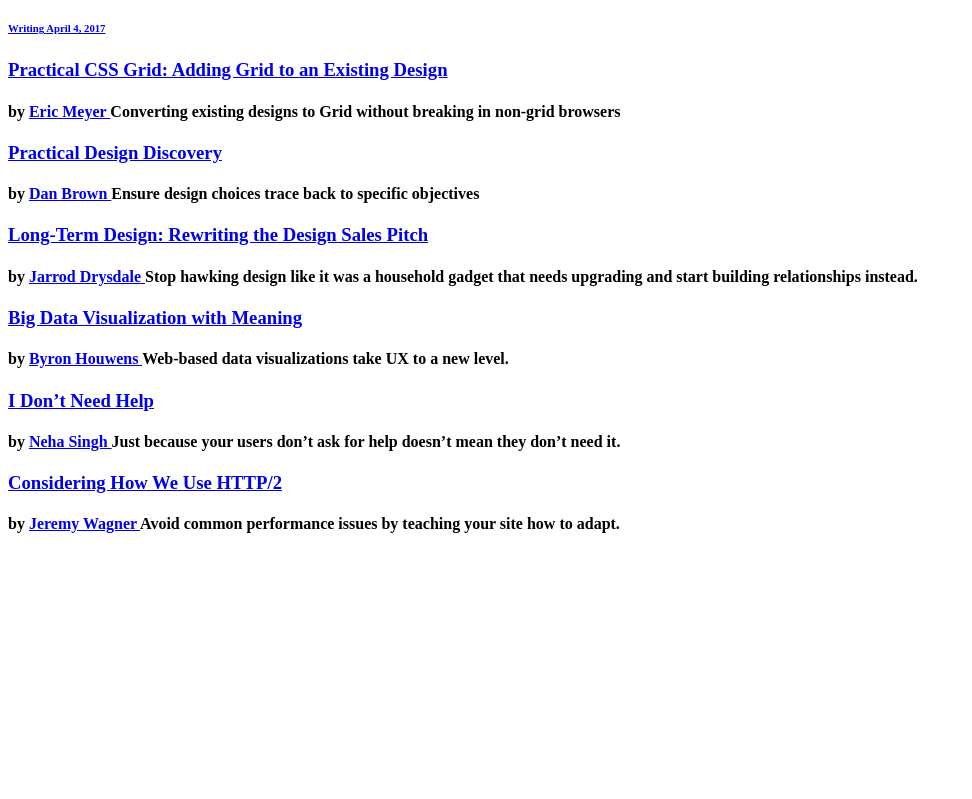
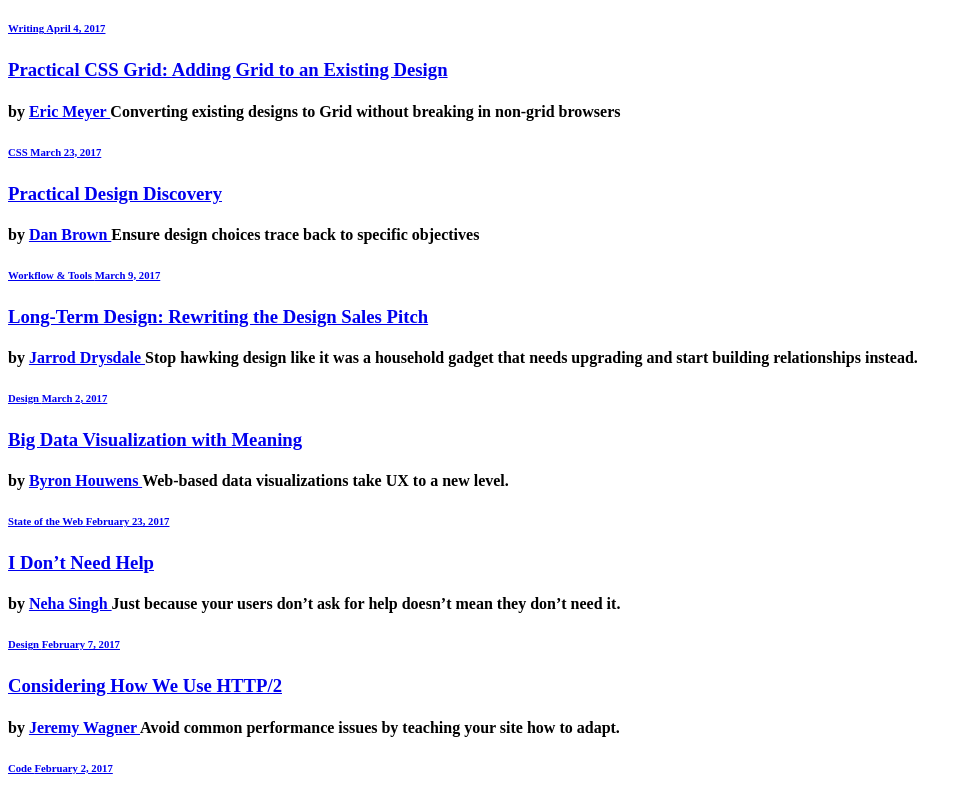
Before and after one commit to martinegagne/html_layout, a plain HTML site: page index.html in a window 1280 px wide. Shown: the part 1185-1984 px from the top of the page, without its empty margins (0-972 px from the left). Before the commit the page ends 1740 px from the top, so only its background shows below. Drawn offline with Linux system fonts and the light colour scheme.

Commit message:
added subsections and links to blog posts 8, 9, 10, 11, 12, 13

```diff
--- a/index.html
+++ b/index.html
@@ -191,6 +191,12 @@
   <h4>by <a href="https://alistapart.com/author/emeyer">Eric Meyer
   </a> Converting existing designs to Grid without breaking in non-grid browsers
   </h4>
+  <h6>
+    <a href="https://alistapart.com/topic/css">CSS
+    </a>
+    <a href="https://alistapart.com/article/practical-grid">March 23, 2017
+    </a>
+  </h6>
 </article>
 
 <article class="Blog post 9">
@@ -202,6 +208,13 @@
   <h4>by <a href="https://alistapart.com/author/dan-brown">Dan Brown
   </a>Ensure design choices trace back to specific objectives
   </h4>
+  <h6>
+    <a href="https://alistapart.com/topic/workflow-tools">Workflow & Tools
+    </a>
+    <a href="https://alistapart.com/article/practical-design-discovery">March 9,
+      2017
+    </a>
+  </h6>
 </article>
 
 <article class="Blog post 10">
@@ -214,6 +227,13 @@
   </a>Stop hawking design like it was a household gadget that needs upgrading
   and start building relationships instead.
   </h4>
+  <h6>
+    <a href="https://alistapart.com/topic/design">Design
+    </a>
+    <a href="https://alistapart.com/article/long-term-design-rewriting-the-
+    design-sales-pitch">March 2, 2017
+    </a>
+  </h6>
 </article>
 
 <article class="Blog post 11">
@@ -225,6 +245,13 @@
   <h4>by <a href="https://alistapart.com/author/byron-houwens">Byron Houwens
   </a> Web-based data visualizations take UX to a new level.
   </h4>
+  <h6>
+    <a href="https://alistapart.com/topic/state-of-the-web">State of the Web
+    </a>
+    <a href="https://alistapart.com/article/big-data-visualization-with-meaning"
+    >February 23, 2017
+    </a>
+  </h6>
 </article>
 
 <article class="Blog post 12">
@@ -236,6 +263,13 @@
   </a> Just because your users don’t ask for help doesn’t mean they don’t need
   it.
   </h4>
+  <h6>
+    <a href="https://alistapart.com/topic/design">Design
+    </a>
+    <a href="https://alistapart.com/article/i-dont-need-help"
+    >February 7, 2017
+    </a>
+  </h6>
 </article>
 
 <article class="Blog post 13">
@@ -247,6 +281,13 @@
   <h4>by <a href="https://alistapart.com/author/jeremy-wagner">Jeremy Wagner
   </a>Avoid common performance issues by teaching your site how to adapt.
   </h4>
+  <h6>
+    <a href="https://alistapart.com/topic/code">Code
+    </a>
+    <a href="https://alistapart.com/article/considering-how-we-use-http2"
+    >February 2, 2017
+    </a>
+  </h6>
 </article>
 
   </body>
```
